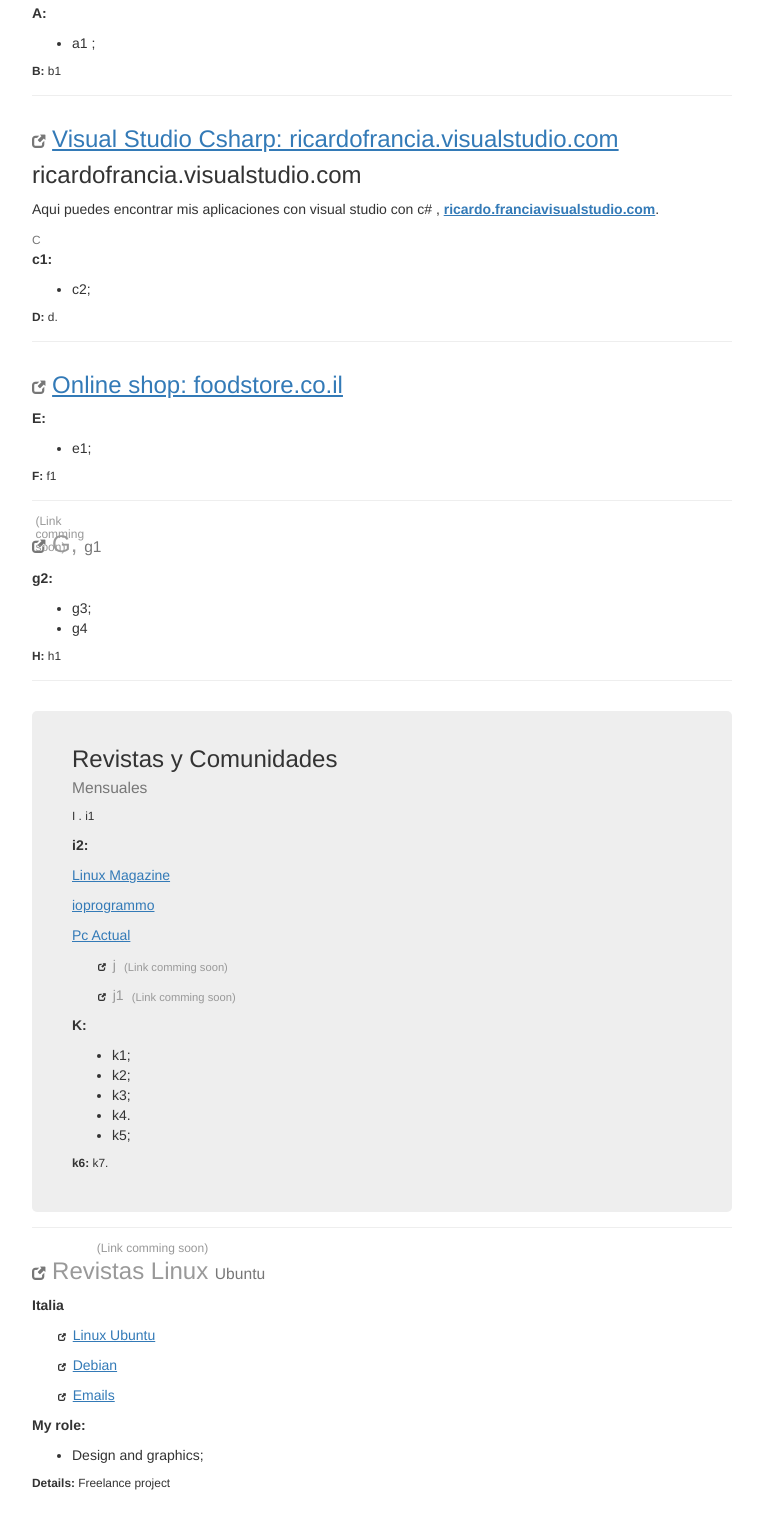
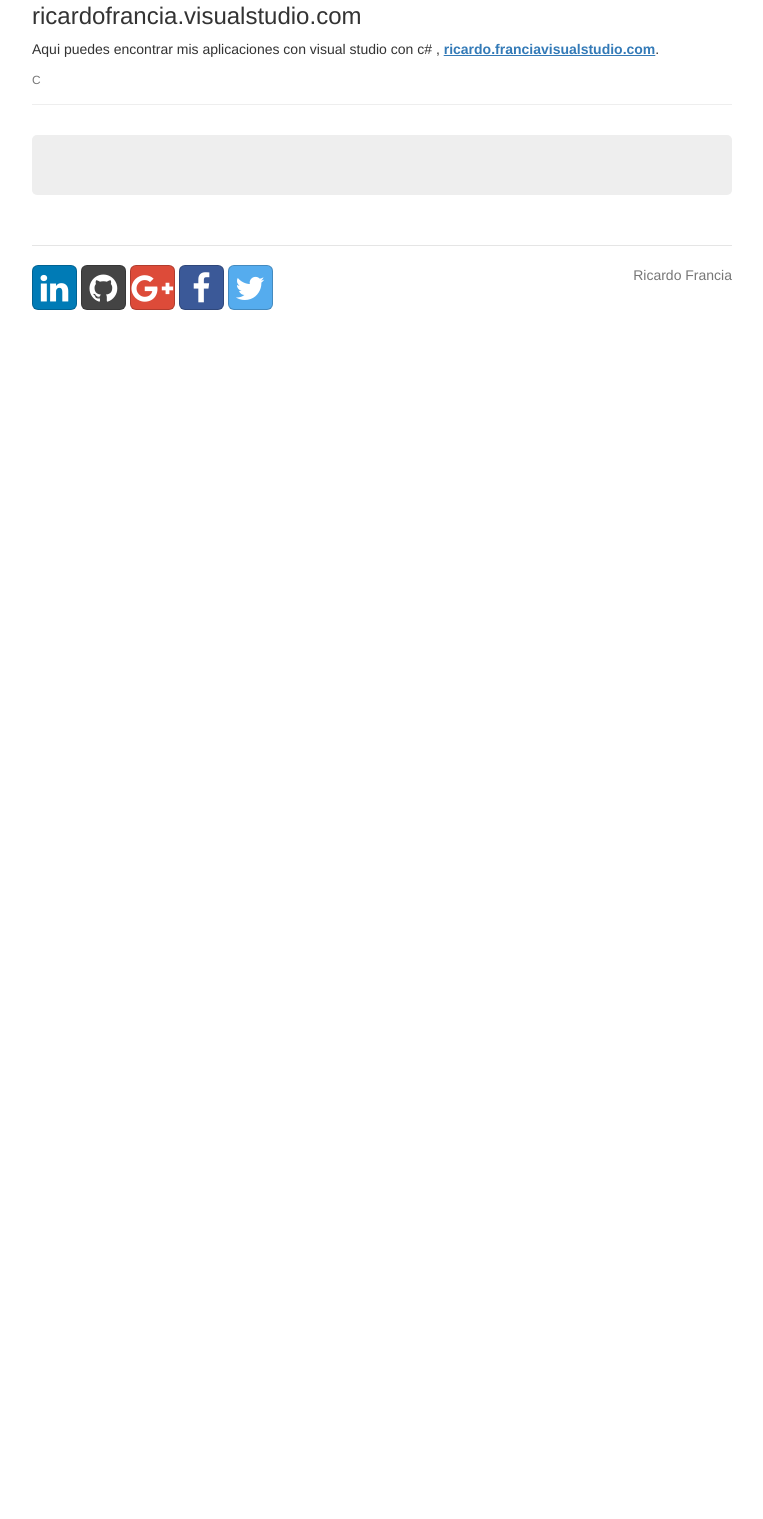
Before and after one commit to RichiF/vitae, a plain HTML site: page portfolio/index.html in a window 1280 px wide. Shown: the part 241-1760 px from the top of the page, without its empty margins (258-1021 px from the left). After the commit the page ends 800 px from the top, so only its background shows below. Drawn offline with nearby package versions, Linux system fonts and the light colour scheme; files whose address does not match are found by name.

Commit message:
cambios 3 10 abril 2018
cambios 3 10 abril 2018

```diff
--- a/portfolio/index.html
+++ b/portfolio/index.html
@@ -41,20 +41,6 @@
 	<hr class="as-d">
 	<div class="as-p">
 		<h3><span class="glyphicon glyphicon-new-window small as"></span>
-			<a target="_blank"  href="https://richif.github.io/vitae">mi pagina</a>
-			<span class="text-muted small">detalle </span>
-		</h3>
-		<p><b>A:</b></p>
-		<ul>
-			<li>a1 ;</li>
-
-		</ul>
-		<p class="small"><b>B:</b> b1 </p>
-	</div>
-
-	<hr class="as-d">
-	<div class="as-p">
-		<h3><span class="glyphicon glyphicon-new-window small as"></span>
 
 			<a target="_blank"  href="https://ricardofrancia.visualstudio.com/">Visual Studio Csharp: ricardofrancia.visualstudio.com</a>
 				<h3>ricardofrancia.visualstudio.com</h3>
@@ -63,106 +49,14 @@
 			</a>
 			<span class="text-muted small">C</span>
 		</h3>
-		<p><b>c1:</b></p>
-		<ul>
-			<li>c2;</li>
 
-		</ul>
-		<p class="small"><b>D:</b> d.</p>
 	</div>
 
-	<hr class="as-d">
-	<div class="as-p">
-		<h3><span class="glyphicon glyphicon-new-window small as"></span>
-			<a target="_blank" href="https://plus.google.com/photos/118163115507546924967/albums/5979499188546276529?authkey=CODT6PqC46j0Vg">Online shop: foodstore.co.il</a>
-			<span class="text-muted small"></span>
-		</h3>
-		<p><b>E:</b></p>
-		<ul>
-			<li>e1;</li>
-
-		</ul>
-		<p class="small"><b>F:</b>  f1</p>
-	</div>
 
 	<hr class="as-d">
-	<div class="as-p">
-		<h3><span class="glyphicon glyphicon-new-window small as"></span>
-			<a target="_blank">G, </a>
-			<span class="text-muted small">g1</span>
-		</h3>
-		<p><b>g2:</b></p>
-		<ul>
-			<li>g3;</li>
-			<li>g4</li>
-		</ul>
-		<p class="small"><b>H:</b> h1</p>
-	</div>
 
-	<hr class="as-d">
 	<div class="as-p as-spesial">
-		<h3>Revistas y Comunidades
-			<br><span class="text-muted small">Mensuales</span>
-		</h3>
-		<p class="small">I .
-			i1</p>
-		<p><b>i2:</b></p>
-		<p><span class="Revista mensual "></span>
-			<a target="_blank" href="https://www.linux-magazine.it/">Linux Magazine</a>
-		</p>
-		<p><span class="Revista ioprogrammo"></span>
-			<a target="_blank" href="http://www.ioprogrammo.it">ioprogrammo</a>
-		</p>
-		<p><span class="Revista PC Actual"></span>
-			<a target="_blank" href="http://www.pcactual.com">
-				Pc Actual
-			</a>
-		</p>
-		<p><span class="glyphicon glyphicon-new-window small as"></span>
-			<a target="_blank">j</a>
-		</p>
-		<p><span class="glyphicon glyphicon-new-window small as"></span>
-			<a target="_blank">j1</a>
-		</p>
 
-		<p><b>K:</b></p>
-		<ul>
-			<li>k1;</li>
-			<li>k2;</li>
-			<li>k3;</li>
-			<li>k4.</li>
-			<li>k5;</li>
-		</ul>
-		<p class="small"><b>k6:</b> k7.</p>
-	</div>
-
-	<hr class="as-d">
-	<div class="as-p">
-		<h3><span class="glyphicon glyphicon-new-window small as"></span>
-			<a target="_blank">Revistas Linux</a>
-			<span class="text-muted small">Ubuntu</span>
-		</h3>
-		<p><b>Italia</b></p>
-		<p><span class="glyphicon glyphicon-new-window small as"></span>
-			<a target="_blank" href="https://www.ubuntu-it.org/">
-				Linux Ubuntu
-			</a>
-		</p>
-		<p><span class="glyphicon glyphicon-new-window small as"></span>
-			<a target="_blank" href="https://www.debian.org/">
-				Debian
-			</a>
-		</p>
-		<p><span class="glyphicon glyphicon-new-window small as"></span>
-			<a target="_blank" href="https://www.">
-				Emails
-			</a>
-		</p>
-		<p><b>My role:</b></p>
-		<ul>
-			<li>Design and graphics;</li>
-		</ul>
-		<p class="small"><b>Details:</b> Freelance project</p>
 	</div>
 
 
```
